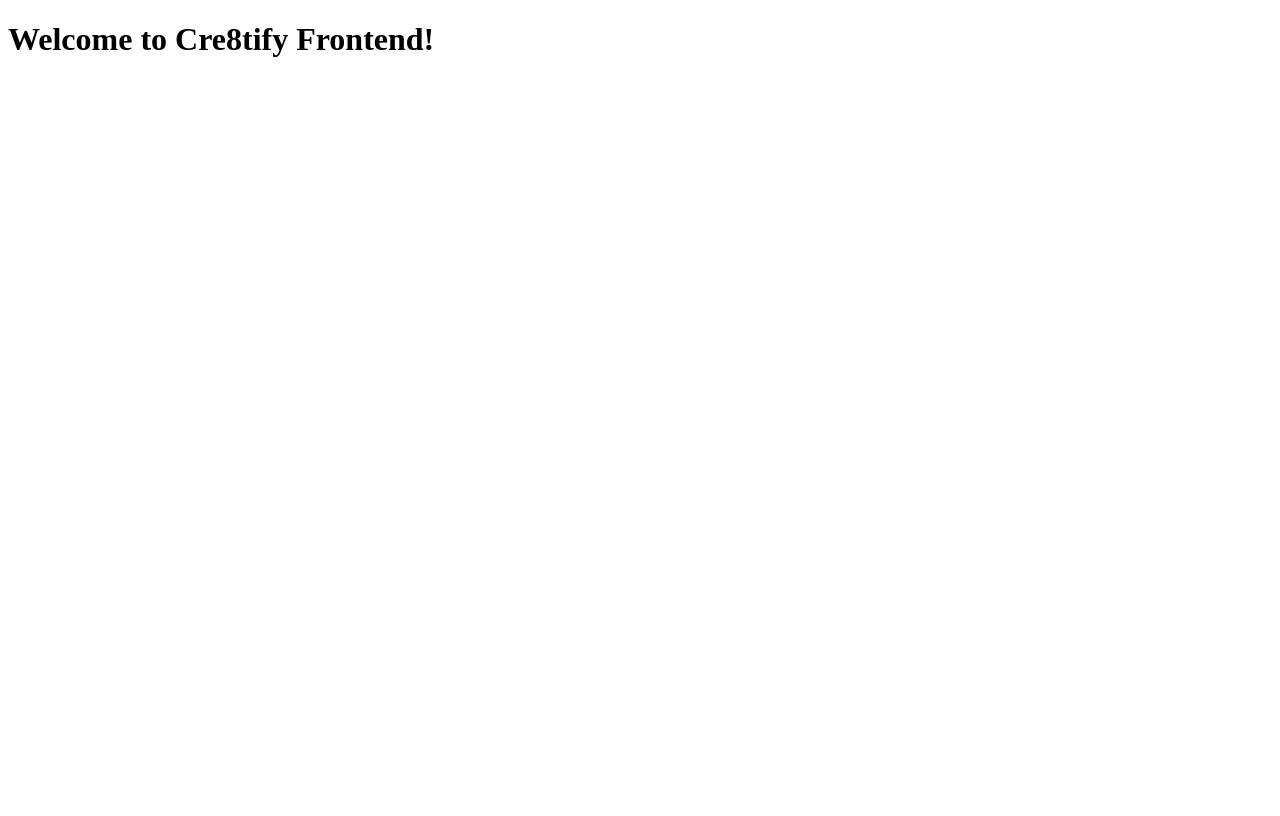
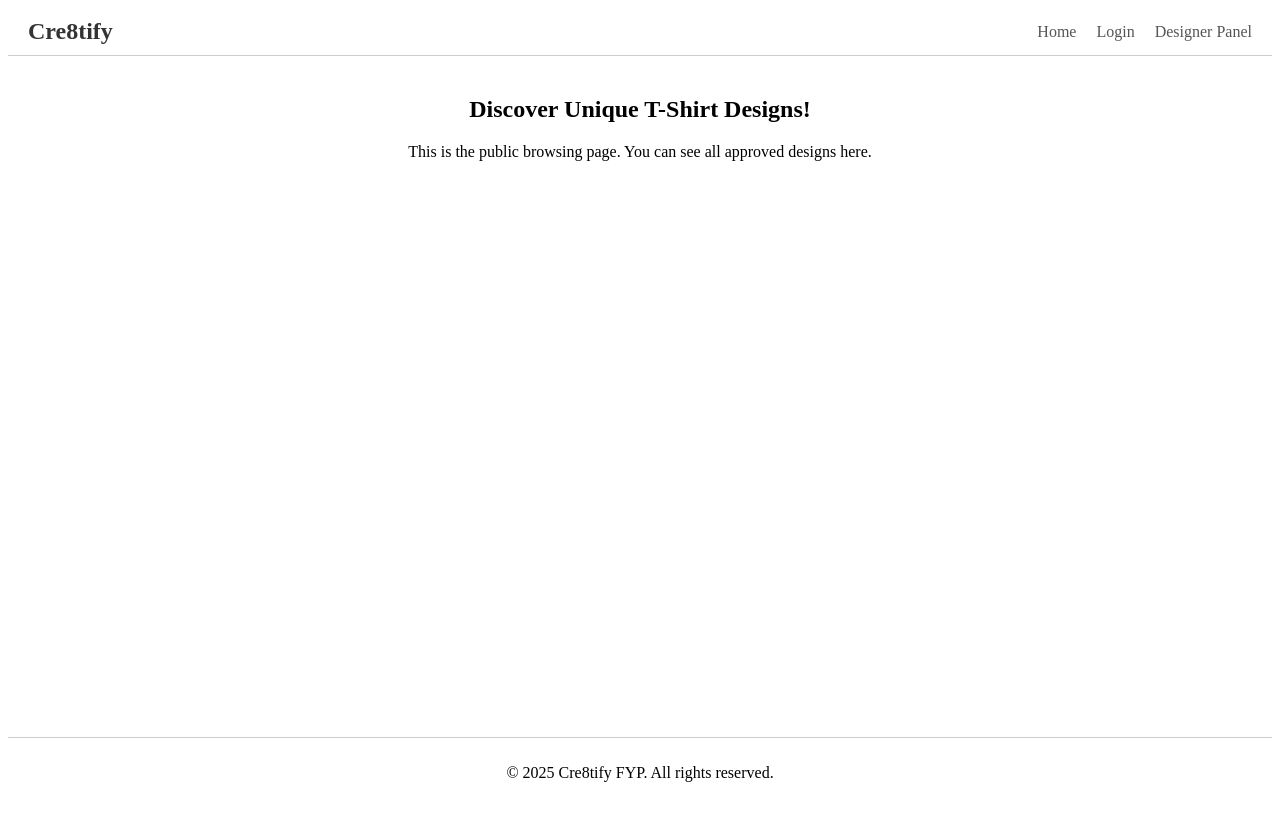
Before and after one commit to dulniMahara/Cre8tify---FYP, a React (Create React App) app in the folder cre8tify/frontend/: page / in a window 1280 px wide. Built offline with nearby package versions, Linux system fonts and the light colour scheme.

Commit message:
feat: setup React Router, global layout, and home page

```diff
--- a/cre8tify/frontend/src/App.tsx
+++ b/cre8tify/frontend/src/App.tsx
@@ -1,8 +1,31 @@
+import { BrowserRouter as Router, Routes, Route } from 'react-router-dom';
+import Header from './layout/Header';
+import Footer from './layout/Footer';
+import Home from './pages/Home';
+
 function App() {
   return (
-    <div className="App">
-      <h1>Welcome to Cre8tify Frontend!</h1>
-    </div>
+    // Router component wraps the entire application for navigation
+    <Router>
+      <div className="App" style={{ display: 'flex', flexDirection: 'column', minHeight: '100vh' }}>
+        <Header />
+
+        {/* Main Content Area: Routes */}
+        <Routes>
+          {/* Public Home Page */}
+          <Route path='/' element={<Home />} />
+
+          {/* Placeholder Routes (Will be built next) */}
+          <Route path='/login' element={<h1>Login Page</h1>} />
+          <Route path='/designer/dashboard' element={<h1>Designer Dashboard</h1>} />
+
+          {/* Fallback Route for 404 Not Found */}
+          <Route path='*' element={<h1>404 Not Found</h1>} />
+        </Routes>
+
+        <Footer />
+      </div>
+    </Router>
   );
 }
 
--- /dev/null
+++ b/cre8tify/frontend/src/layout/Footer.tsx
@@ -0,0 +1,9 @@
+const Footer = () => {
+  return (
+    <footer style={{ padding: '10px 20px', borderTop: '1px solid #ccc', textAlign: 'center', marginTop: 'auto' }}>
+      <p>&copy; {new Date().getFullYear()} Cre8tify FYP. All rights reserved.</p>
+    </footer>
+  );
+};
+
+export default Footer;
--- /dev/null
+++ b/cre8tify/frontend/src/layout/Header.tsx
@@ -0,0 +1,16 @@
+const Header = () => {
+  return (
+    <header style={{ padding: '10px 20px', borderBottom: '1px solid #ccc', display: 'flex', justifyContent: 'space-between', alignItems: 'center' }}>
+      <div style={{ fontWeight: 'bold', fontSize: '24px', color: '#333' }}>Cre8tify</div>
+      <nav>
+        <ul style={{ listStyle: 'none', margin: 0, padding: 0, display: 'flex', gap: '20px' }}>
+          <li><a href="/" style={{ textDecoration: 'none', color: '#555' }}>Home</a></li>
+          <li><a href="/login" style={{ textDecoration: 'none', color: '#555' }}>Login</a></li>
+          <li><a href="/designer/dashboard" style={{ textDecoration: 'none', color: '#555' }}>Designer Panel</a></li>
+        </ul>
+      </nav>
+    </header>
+  );
+};
+
+export default Header;
--- /dev/null
+++ b/cre8tify/frontend/src/pages/Home.tsx
@@ -0,0 +1,10 @@
+const Home = () => {
+  return (
+    <main style={{ padding: '20px', textAlign: 'center' }}>
+      <h2>Discover Unique T-Shirt Designs!</h2>
+      <p>This is the public browsing page. You can see all approved designs here.</p>
+    </main>
+  );
+};
+
+export default Home;
```
